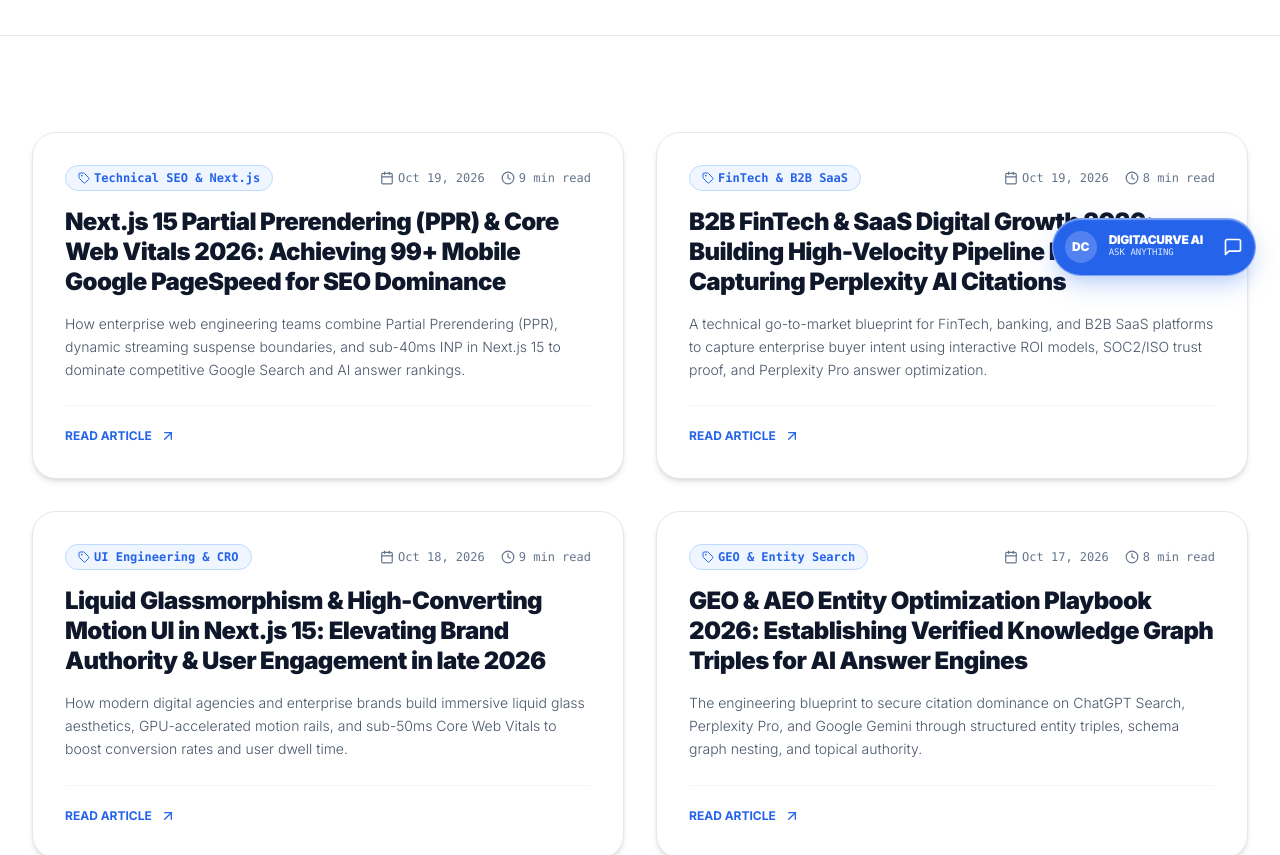
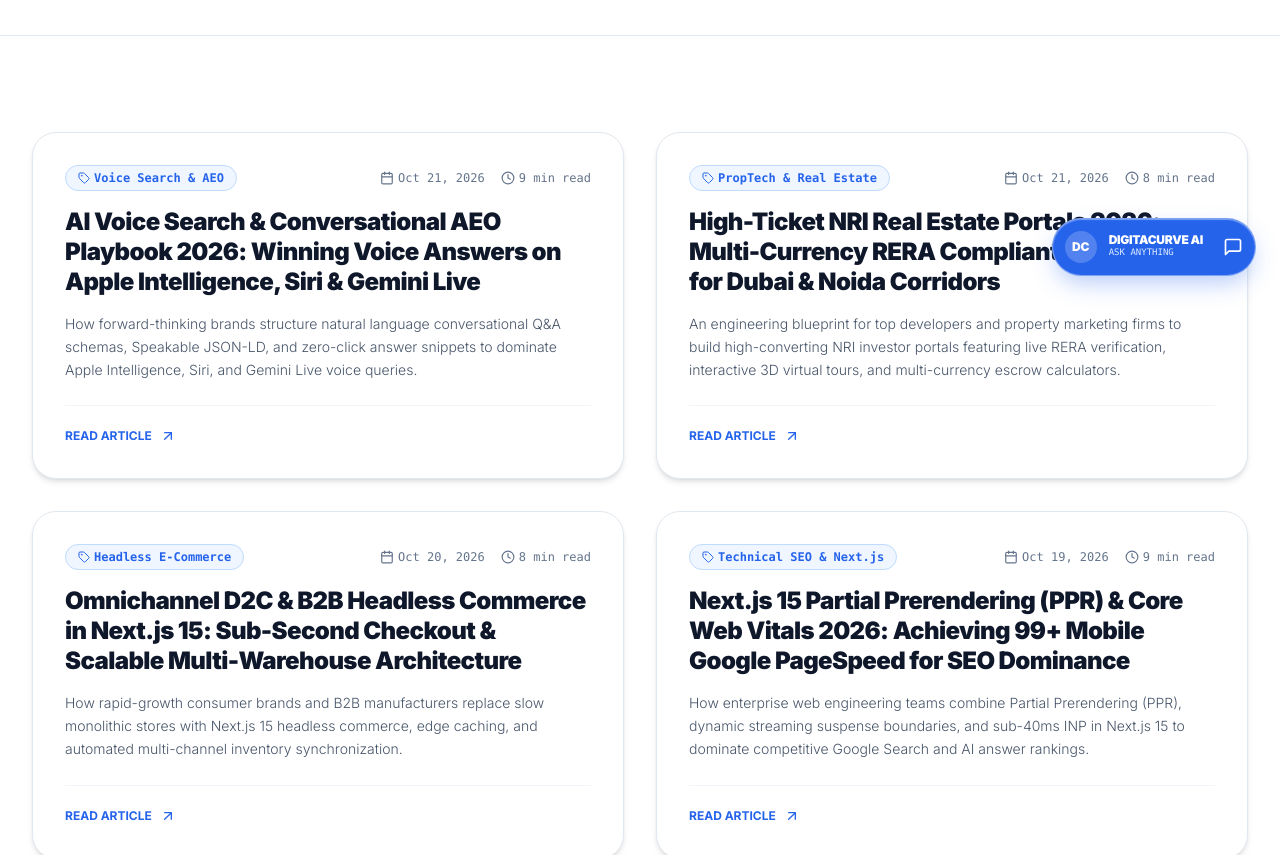
Before and after one commit to ayodhyadharsha-max/newdigitacurve, a Next.js app: page /blog in a window 1280 px wide. Shown: the part 500-1355 px from the top of the page. Built offline with nearby package versions, Linux system fonts and the light colour scheme.

Commit message:
SEO: Publish Oct 20-21 2026 authority articles (Voice AEO, NRI PropTech & Headless Commerce), update schema & sitemap

```diff
--- a/app/blog/[slug]/page.tsx
+++ b/app/blog/[slug]/page.tsx
@@ -4,6 +4,57 @@
 import type { Metadata } from 'next';
 
 const postsMap: Record<string, { title: string; category: string; date: string; readTime: string; content: string[] }> = {
+  'ai-voice-search-answer-engine-optimization-aeo-siri-gemini-2026': {
+    title: 'AI Voice Search & Conversational AEO Playbook 2026: Winning Voice Answers on Apple Intelligence, Siri & Gemini Live',
+    category: 'Voice Search & AEO',
+    date: 'Oct 21, 2026',
+    readTime: '9 min read',
+    content: [
+      'Conversational AI voice queries have crossed an inflection point in late 2026. With Apple Intelligence deeply integrated into iOS 18 and 19 Siri, and Google Gemini Live deployed across over a billion Android devices, more than 38% of daily local and commercial inquiries are now conducted through spoken natural language rather than typed keywords.',
+      'Unlike traditional search engines that present ten blue links, voice assistants provide exactly one definitive spoken answer. Winning that single zero-click voice response requires mastering Conversational Answer Engine Optimization (AEO), Speakable Schema markup, and concise semantic factual definitions.',
+      'The 5 Strategic Pillars of Voice Search & AEO Dominance in 2026:',
+      '1. Conversational Question-Answer Synthesis: Structuring core service pages around natural human conversational speech patterns (e.g., "How much does a custom Next.js web application cost in Noida?" or "Who is the leading digital marketing agency for real estate developers in Delhi NCR?").',
+      '2. Speakable Specification Schema (JSON-LD): Implementing Schema.org SpeakableSpecification markup that explicitly identifies the exact CSS selectors containing crisp, audibly clear 25–40 word answer summaries tailored for voice synthesis engines.',
+      '3. Radical Local Intent Alignment & Google Maps 3-Pack Authority: Voice assistants overwhelmingly pull spoken business recommendations from top-rated Google Business Profiles with verified physical addresses, high review sentiment velocity, and localized service offerings.',
+      '4. Sub-50ms Edge SSR for AI Crawlers: Delivering server-rendered HTML at edge locations so voice synthesis crawlers (Applebot-Extended, Google-Extended, GPTBot) receive complete structured data without waiting for client-side JavaScript hydration.',
+      '5. Semantic Entity Confidence Graphs: Interconnecting leadership, service catalogs, case studies, and corporate location entities into a single cohesive knowledge graph that conversational LLMs cite with maximum confidence.',
+      'Digitacurve engineers high-authority web architectures that position forward-thinking brands as the primary voice answer across Siri, Google Gemini Live, and conversational AI interfaces.',
+    ],
+  },
+  'real-estate-rera-nri-investor-portal-development-noida-dubai-2026': {
+    title: 'High-Ticket NRI Real Estate Portals 2026: Multi-Currency RERA Compliant Web Apps for Dubai & Noida Corridors',
+    category: 'PropTech & Real Estate',
+    date: 'Oct 21, 2026',
+    readTime: '8 min read',
+    content: [
+      'The investment corridor connecting non-resident Indian (NRI) buyers in Dubai, Abu Dhabi, Singapore, London, and the US to premier luxury developments across Noida Expressway, Yamuna Expressway, and Gurgaon has reached record volumes in late 2026. High-ticket property investors demand instantaneous digital verification before committing multi-crore capital.',
+      'Generic developer websites fail to convert discerning international investors. Modern real estate groups require purpose-built PropTech portals engineered with interactive 3D virtual walkthroughs, automated RERA compliance verification, dynamic multi-currency financial projections, and sub-second loading performance.',
+      'Architectural Blueprint for High-Converting NRI Real Estate Portals:',
+      '1. Dynamic Multi-Currency Payment Schedule Calculators: Allowing international buyers to toggle pricing in INR, AED, USD, GBP, and EUR with real-time foreign exchange updates, stamp duty calculations, and bank loan eligibility schedules.',
+      '2. Direct RERA & Regulatory Transparency Modules: Displaying official UP-RERA and HRERA registration numbers, approved building sanctions, and live construction milestone feeds to eliminate investor skepticism.',
+      '3. Lightweight 3D Virtual Walkthroughs via WebGL: Rendering immersive architectural models and unit masterplans directly in browser viewports without requiring heavy third-party app downloads.',
+      '4. Instant WhatsApp Concierge & Video Booking Routing: Connecting qualified NRI inquiries directly to senior developer sales leaders through automated WhatsApp scheduling within 30 seconds of lead capture.',
+      '5. Hyper-Targeted Geo-Fenced PPC & SEO Landing Silos: Engineering dedicated landing pages optimized for search queries originating in the UAE, GCC, and North America (e.g., "luxury apartments Noida Expressway for NRI investors", "commercial studio suites Yamuna Expressway").',
+      'Digitacurve collaborates with leading real estate builders, marketing consortiums, and luxury developers across Noida and Delhi NCR to build high-converting PropTech portals that accelerate international sales.',
+    ],
+  },
+  'b2b-omnichannel-d2c-ecommerce-nextjs-shopify-headless-2026': {
+    title: 'Omnichannel D2C & B2B Headless Commerce in Next.js 15: Sub-Second Checkout & Scalable Multi-Warehouse Architecture',
+    category: 'Headless E-Commerce',
+    date: 'Oct 20, 2026',
+    readTime: '8 min read',
+    content: [
+      'In late 2026, fast-scaling Direct-to-Consumer (D2C) brands and B2B wholesale enterprises in India and worldwide are aggressively moving away from rigid, monolithic e-commerce platforms. Monolithic stores suffer from slow checkout speeds, fragile third-party plugin conflicts, and poor Core Web Vitals that throttle organic search discovery.',
+      'Modern commerce leaders are adopting headless commerce architectures powered by Next.js 15 App Router, pairing modern frontend speed with headless backends (Shopify Plus, Medusa, custom ERP microservices) to achieve lightning-fast sub-second browsing and 35%+ higher conversion rates.',
+      'Core Engineering Pillars of Enterprise Headless Commerce:',
+      '1. Sub-Second Product Catalog Browsing: Pre-generating popular collection and product detail pages at the edge using Incremental Static Regeneration (ISR), providing instant catalog filtering and search without backend database bottlenecks.',
+      '2. Frictionless One-Click Localized Checkout: Integrating instant headless checkout gateways supporting UPI, Apple Pay, EMI options, and Cash on Delivery (COD) with automated address verification and OTP validation.',
+      '3. Dynamic Multi-Warehouse Inventory Sync: Real-time inventory routing connected to regional warehouses across Delhi NCR, Mumbai, and Bengaluru, displaying accurate delivery estimates ("Delivery in 24 hours to Noida Sector 62") directly on product cards.',
+      '4. Product & MerchantReturnPolicy Schema Graphs: Injecting automated JSON-LD structured data declaring live stock status, localized pricing, customer review aggregations, and transparent return policies to earn rich Google Merchant listings.',
+      '5. Omnichannel B2B Tiered Pricing & GST Invoicing: Allowing B2B buyers to toggle wholesale pricing tiers, enter verified GSTIN credentials, and download automated corporate tax invoices upon checkout.',
+      'At Digitacurve, our web engineering studio designs custom headless e-commerce platforms that transform store performance into a defensible competitive advantage.',
+    ],
+  },
   'nextjs-15-partial-prerendering-ppr-core-web-vitals-seo-2026': {
     title: 'Next.js 15 Partial Prerendering (PPR) & Core Web Vitals 2026: Achieving 99+ Mobile Google PageSpeed for SEO Dominance',
     category: 'Technical SEO & Next.js',
--- a/app/blog/page.tsx
+++ b/app/blog/page.tsx
@@ -10,6 +10,30 @@
 };
 
 const blogPosts = [
+  {
+    slug: 'ai-voice-search-answer-engine-optimization-aeo-siri-gemini-2026',
+    title: 'AI Voice Search & Conversational AEO Playbook 2026: Winning Voice Answers on Apple Intelligence, Siri & Gemini Live',
+    category: 'Voice Search & AEO',
+    date: 'Oct 21, 2026',
+    readTime: '9 min read',
+    excerpt: 'How forward-thinking brands structure natural language conversational Q&A schemas, Speakable JSON-LD, and zero-click answer snippets to dominate Apple Intelligence, Siri, and Gemini Live voice queries.',
+  },
+  {
+    slug: 'real-estate-rera-nri-investor-portal-development-noida-dubai-2026',
+    title: 'High-Ticket NRI Real Estate Portals 2026: Multi-Currency RERA Compliant Web Apps for Dubai & Noida Corridors',
+    category: 'PropTech & Real Estate',
+    date: 'Oct 21, 2026',
+    readTime: '8 min read',
+    excerpt: 'An engineering blueprint for top developers and property marketing firms to build high-converting NRI investor portals featuring live RERA verification, interactive 3D virtual tours, and multi-currency escrow calculators.',
+  },
+  {
+    slug: 'b2b-omnichannel-d2c-ecommerce-nextjs-shopify-headless-2026',
+    title: 'Omnichannel D2C & B2B Headless Commerce in Next.js 15: Sub-Second Checkout & Scalable Multi-Warehouse Architecture',
+    category: 'Headless E-Commerce',
+    date: 'Oct 20, 2026',
+    readTime: '8 min read',
+    excerpt: 'How rapid-growth consumer brands and B2B manufacturers replace slow monolithic stores with Next.js 15 headless commerce, edge caching, and automated multi-channel inventory synchronization.',
+  },
   {
     slug: 'nextjs-15-partial-prerendering-ppr-core-web-vitals-seo-2026',
     title: 'Next.js 15 Partial Prerendering (PPR) & Core Web Vitals 2026: Achieving 99+ Mobile Google PageSpeed for SEO Dominance',
--- a/app/layout.tsx
+++ b/app/layout.tsx
@@ -151,6 +151,7 @@
         'Search Engine Optimization (SEO)',
         'Generative Engine Optimization (GEO)',
         'Answer Engine Optimization (AEO)',
+        'Conversational Voice Search & AEO',
         'Programmatic SEO Architecture',
         'PPC & Meta Lead Generation',
         'Real Estate Digital Systems',
@@ -158,6 +159,7 @@
         'CleanTech & Solar EPC Lead Generation',
         'Multi-Location Franchise Local SEO',
         'B2B FinTech & SaaS Lead Generation',
+        'Omnichannel Headless E-Commerce',
       ],
       hasOfferCatalog: {
         '@type': 'OfferCatalog',
--- a/app/sitemap.ts
+++ b/app/sitemap.ts
@@ -16,6 +16,9 @@
     '/pricing',
     '/portfolio',
     '/blog',
+    '/blog/ai-voice-search-answer-engine-optimization-aeo-siri-gemini-2026',
+    '/blog/real-estate-rera-nri-investor-portal-development-noida-dubai-2026',
+    '/blog/b2b-omnichannel-d2c-ecommerce-nextjs-shopify-headless-2026',
     '/blog/nextjs-15-partial-prerendering-ppr-core-web-vitals-seo-2026',
     '/blog/b2b-fintech-saas-lead-generation-funnel-geo-search-2026',
     '/blog/liquid-glassmorphism-motion-ui-conversion-cro-nextjs-2026',
```
